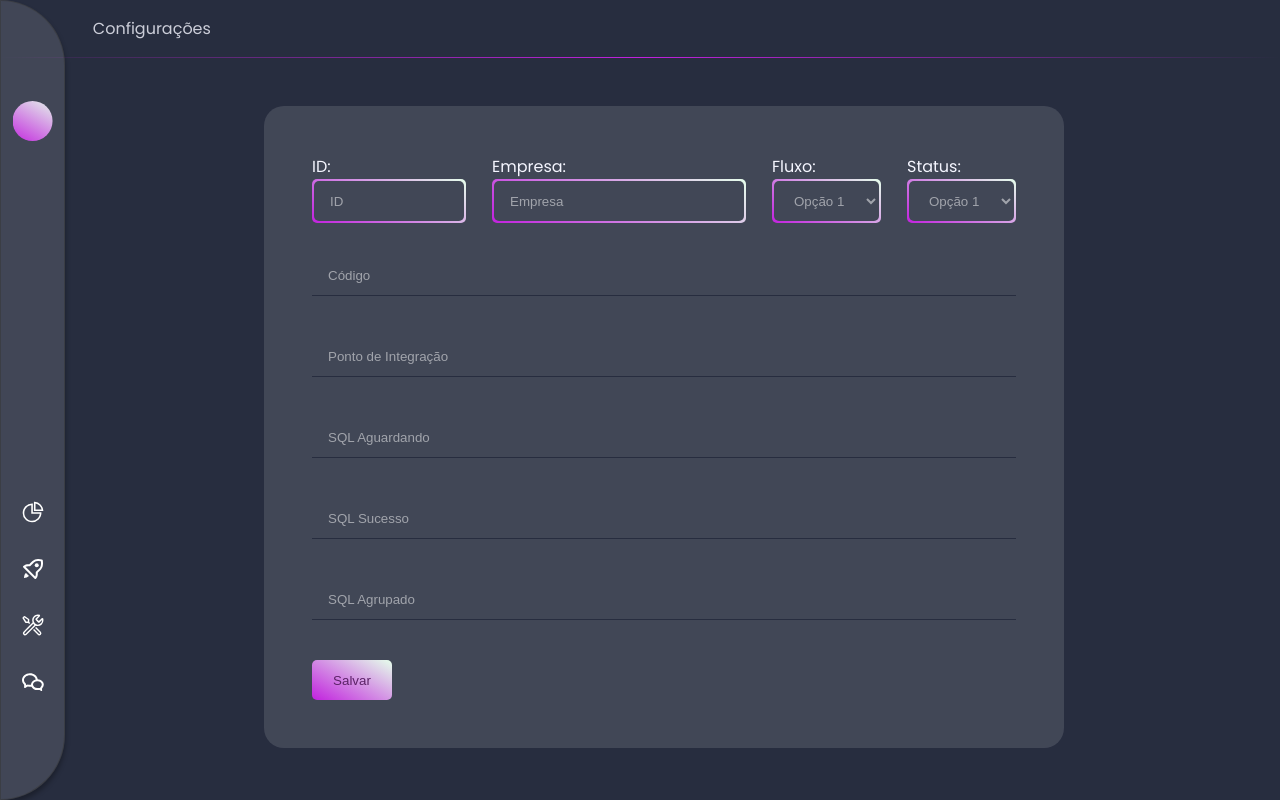
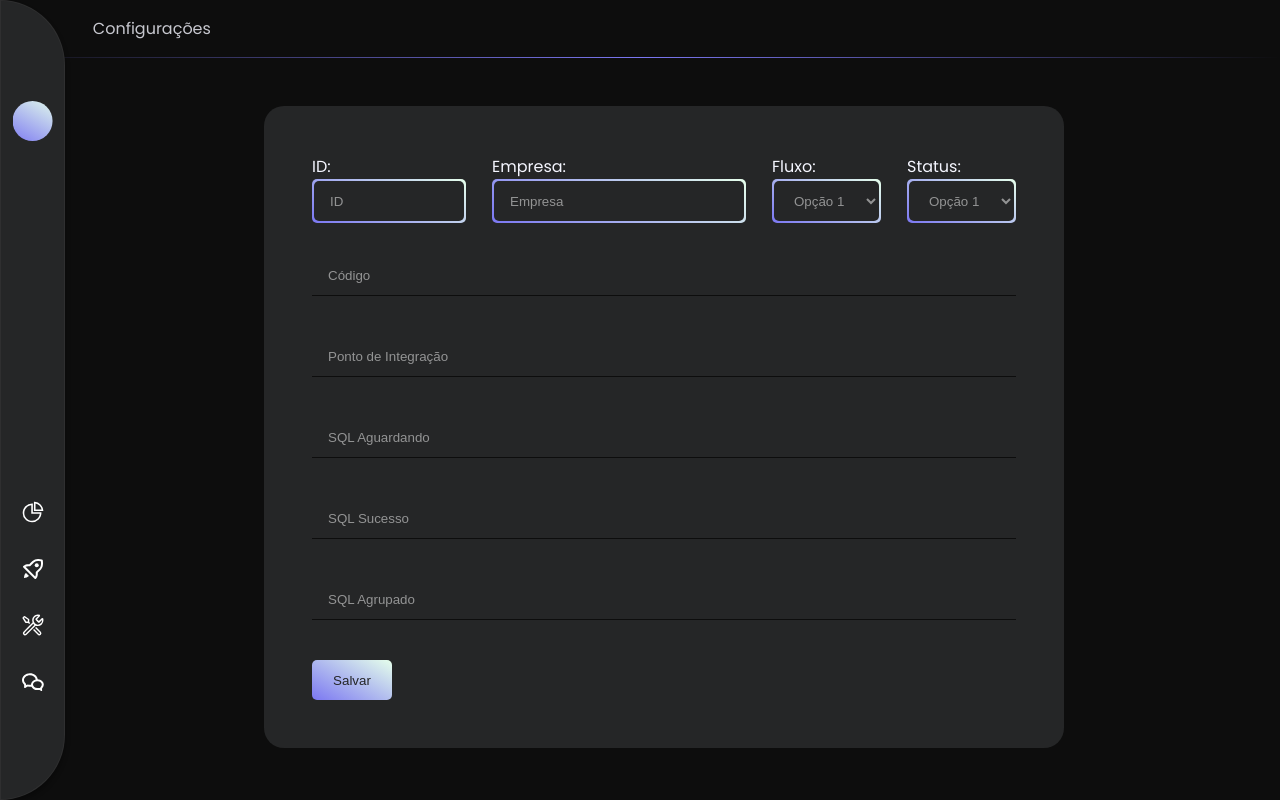
Before and after one commit to eduardacalderan/monitoring_panel, a React (Create React App) app: page /Configuracoes in a window 1280 px wide. Built offline with nearby package versions, Linux system fonts and the light colour scheme; no server answers.

Commit message:
alteração de cores

```diff
--- a/src/components/Chart/index.tsx
+++ b/src/components/Chart/index.tsx
@@ -66,10 +66,10 @@ export function Chart() {
     datasets: [
       {
         data: labels.map(() => faker.datatype.number({ min: 0, max: 150 })),
-        borderColor: "#C321DE",
-        backgroundColor: "#C321DE",
-        pointBorderColor: "#8a1f9c", //#9e9fa0
-        pointBackgroundColor: "#C321DE",
+        borderColor: "#7B77F2",
+        backgroundColor: "#7B77F2",
+        pointBorderColor: "#6966cf", //#9e9fa0
+        pointBackgroundColor: "#7B77F2",
         pointBorderWidth: 2.5,
         yAxisID: "y",
       },
@@ -86,8 +86,8 @@ export function Chart() {
       {
         label: "# of Votes",
         data: [5, 19],
-        backgroundColor: ["rgba(255, 255, 255,1)", "#C321DE"],
-        borderColor: ["rgba(255, 255, 255, 1)", "#C321DE"],
+        backgroundColor: ["rgba(255, 255, 255,1)", "#7B77F2"],
+        borderColor: ["rgba(255, 255, 255, 1)", "#7B77F2"],
         borderWidth: 1,
       },
     ],
--- a/src/components/ErrorAccordion/styles.scss
+++ b/src/components/ErrorAccordion/styles.scss
@@ -1,7 +1,7 @@
 .error-container {
   opacity: 90%;
   margin-right: -48px;
-  background: hsla(0, 0%, 100%, 0.12);
+  background: var(--cards);
   padding: 3rem;
 
   width: 1270px;
--- a/src/components/Header/styles.scss
+++ b/src/components/Header/styles.scss
@@ -17,7 +17,7 @@ header {
     background: linear-gradient(
       270deg,
       hsla(0, 0%, 100%, 0),
-      hsl(291, 74%, 50%),
+      var(--purple),
       hsla(0, 0%, 100%, 0)
     );
 
--- a/src/components/Help&Support/styles.scss
+++ b/src/components/Help&Support/styles.scss
@@ -1,6 +1,6 @@
 .help-and-support {
   margin-right: -58px;
-  background: hsla(0, 0%, 100%, 0.12);
+  background: var(--cards);
   padding: 3rem;
 
   width: 1270px;
@@ -39,7 +39,7 @@
 
     i {
       background: var(--linear-gradient-details);
-      color: #272d3f;
+      color: var(--cards);
       padding: 0.5rem;
       border-radius: 50%;
       cursor: pointer;
--- a/src/components/SettingsContent/styles.scss
+++ b/src/components/SettingsContent/styles.scss
@@ -1,6 +1,6 @@
 .settings-content {
   margin-right: -48px;
-  background: hsla(0, 0%, 100%, 0.12);
+  background: var(--cards);
   padding: 3rem;
 
   width: 1270px;
@@ -101,7 +101,7 @@
         }
 
         input {
-          background: #414756;
+          background: #252627;
         }
 
         .id {
@@ -139,7 +139,7 @@
         }
 
         select {
-          background: #414756;
+          background: #252627;
 
           color: hsla(0, 0%, 100%, 0.5);
 
@@ -194,7 +194,7 @@
 
       button {
         background: var(--linear-gradient-details);
-        color: hsl(291, 49%, 27%);
+        color: var(--cards);
         width: 5rem;
 
         transition: filter 0.2s;
--- a/src/components/SideBar/styles.scss
+++ b/src/components/SideBar/styles.scss
@@ -1,5 +1,5 @@
 .sidebar {
-  background: hsla(215, 0%, 100%, 0.12);
+  background: var(--cards);
 
   width: 4.07rem;
   height: 100%;
--- a/src/styles/global.scss
+++ b/src/styles/global.scss
@@ -4,16 +4,12 @@
   box-sizing: border-box;
 }
 :root {
-  --bg: hsl(225, 24%, 20%);
-  --cards: linear-gradient(
-    142deg,
-    hsla(291, 6%, 51%, 0.322),
-    78%,
-    hsla(291, 74%, 50%, 0.719)
-  );
+  --bg: #0d0d0d;
+
+  --cards: hsl(228, 3%, 15%);
   --borders: hsla(0, 0%, 100%, 0.2);
 
-  --purple: hsl(291, 74%, 50%);
+  --purple: #7b77f2;
   --white: hsl(0, 0%, 100%);
   --green: hsl(101, 70%, 70%);
   --light-green: hsl(101, 100%, 76%);
@@ -25,7 +21,7 @@
   --linear-gradient-details: linear-gradient(
     210deg,
     hsl(133, 100%, 95%),
-    hsl(291, 74%, 50%)
+    #7b77f2
   );
 
   --huge-multiplier: 1.4285;
```
